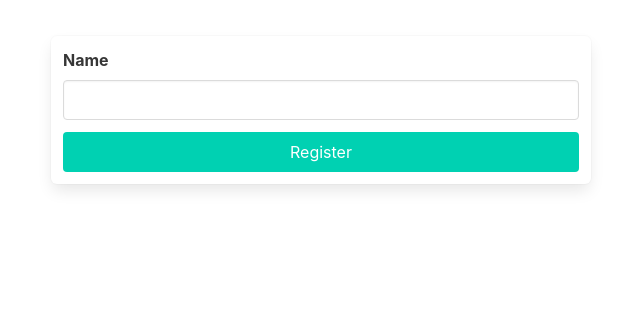
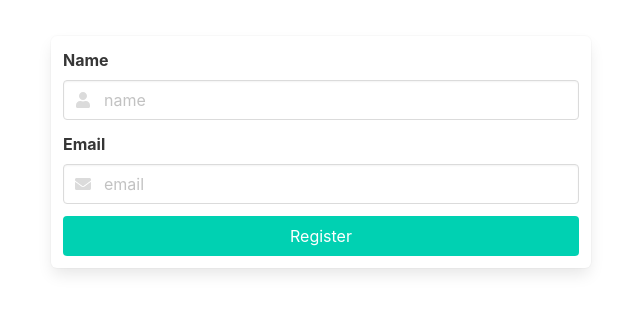
Before and after one commit to emmajphillips/register-form, a React (Create React App) app: page /register in a window 1280 px wide. Shown: the top 312 px of the page, without its empty margins (319-959 px from the left). Built offline with nearby package versions, Linux system fonts and the light colour scheme.

Commit message:
added handle change and submit functions

```diff
--- a/package.json
+++ b/package.json
@@ -3,6 +3,9 @@
   "version": "0.1.0",
   "private": true,
   "dependencies": {
+    "@fortawesome/fontawesome-svg-core": "^1.2.30",
+    "@fortawesome/free-solid-svg-icons": "^5.14.0",
+    "@fortawesome/react-fontawesome": "^0.1.11",
     "bulma": "^0.9.0",
     "eslint-plugin-react": "^7.20.6",
     "node-sass": "^4.14.1",
--- a/src/components/auth/Register.js
+++ b/src/components/auth/Register.js
@@ -1,9 +1,12 @@
 import React from 'react'
+
+import { faEnvelope, faUser, faLock } from '@fortawesome/free-solid-svg-icons'
 
 
 // component imports
 import PageContainer from '../common/PageContainer'
 import Form from '../common/Form'
+import FormInput from '../common/FormInput'
 import FormButton from '../common/FormButton'
 
 function Register() {
@@ -16,27 +19,44 @@ function Register() {
     howDidYouFindOut: ''
   })
 
+  const handleChange = event => {
+    const value = event.target.value
+    const updatedFormData = { ...formData, [event.target.name]: value }
+    setFormData(updatedFormData)
+  }
 
+  const handleSubmit = event => {
+    event.preventDefault()
+    console.log(formData)
+  }
 
 
   return (
     <PageContainer>
-      <Form>
-        <div className="field">
-          <label className="label">Name</label>
-          <div className="control">
-            <input
-              className="input"
-              type="text"
-              name="name"
-              value={formData.name}
-            />
-          </div>
-        </div>
+      <Form onSubmit={handleSubmit}>
+
+        <FormInput
+          name='name'
+          label='Name'
+          placeholder='name'
+          icon={faUser}
+          value={formData.name}
+          onChange={handleChange}
+        />
+
+        <FormInput
+          name='email'
+          label='Email'
+          placeholder='email'
+          icon={faEnvelope}
+          value={formData.email}
+          onChange={handleChange}
+        />
+
+
         <FormButton
           buttonText='Register'
         />
-
       </Form>
     </PageContainer>
   )
--- a/src/components/common/Form.js
+++ b/src/components/common/Form.js
@@ -3,7 +3,7 @@ import React from 'react'
 function Form ({ onSubmit, children }) {
   return (
     <div className='columns'>
-      <form onSubmit={onsubmit} className='column is-half is-offset-one-quarter box'>
+      <form onSubmit={onSubmit} className='column is-half is-offset-one-quarter box'>
         {children}
       </form>
     </div>
--- /dev/null
+++ b/src/components/common/FormInput.js
@@ -0,0 +1,36 @@
+import React from 'react'
+import { FontAwesomeIcon } from '@fortawesome/react-fontawesome'
+
+function FormInput({
+  name,
+  label,
+  value,
+  error,
+  onChange,
+  placeholder = null ,
+  icon = null,
+  type = 'text'
+}) {
+  return (
+    <div className="field">
+      <label className="label">{label}</label>
+      <div className="control has-icons-left">
+        <input
+          className={`input ${error ? 'is-danger' : ''}`}
+          placeholder={placeholder ? placeholder : ''}
+          name={name}
+          onChange={onChange}
+          value={value}
+          type={type}
+        />
+        {icon &&
+          <span className="icon is-small is-left">
+            <FontAwesomeIcon icon={icon} />
+          </span>
+        }
+      </div>
+    </div>
+  )
+}
+
+export default FormInput
```
Also changed, not shown: 1 other file (tests, documents, lock files or other folders).
